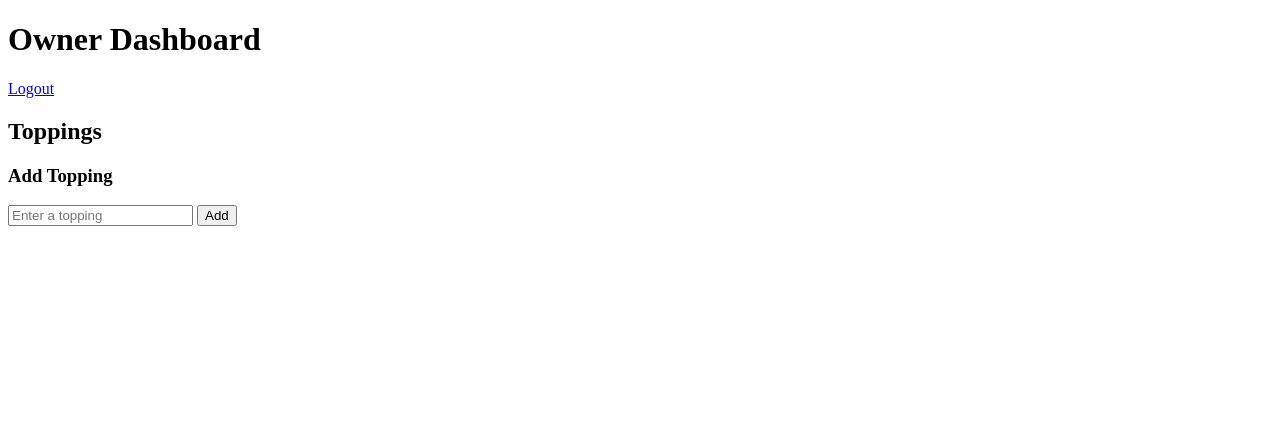
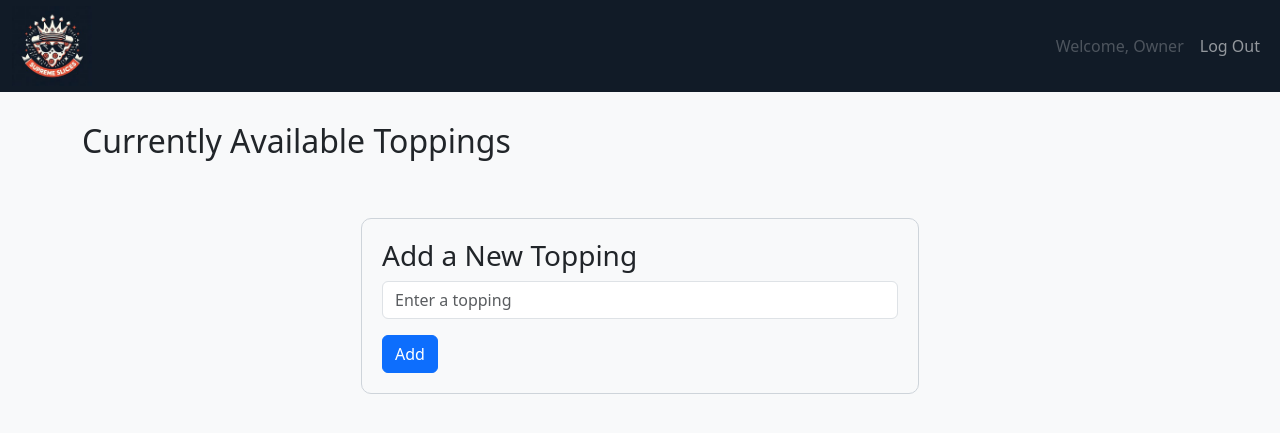
Before and after one commit to Sami-Tanquary/full-stack-developer, a Django app: page /owner/topping/add/ in a window 1280 px wide. Shown: the top 433 px of the page. Run offline with Django 5.2, Linux system fonts and the light colour scheme; some libraries are stand-ins or nearby versions.

Commit message:
Updated Owner Dashboard UI

```diff
--- a/pizzaManagement/Owner/templates/owner_dashboard.html
+++ b/pizzaManagement/Owner/templates/owner_dashboard.html
@@ -1,5 +1,8 @@
 <!DOCTYPE html>
 <html lang="en">
+    {% load bootstrap5 %}
+    {% bootstrap_css %}
+    {% load static %}
 <head>
     <meta charset="UTF-8">
     <title>Owner Dashboard</title>
@@ -29,36 +32,170 @@
             });
         });
     </script>
+    <!-- Bootstrap CSS -->
+    <link href="https://cdn.jsdelivr.net/npm/bootstrap@5.3.0-alpha1/dist/css/bootstrap.min.css" rel="stylesheet">
+    <style>
+        /* Custom CSS styles */
+        body {
+            background-color: #f8f9fa; /* Light gray background */
+        }
+
+        .navbar {
+            background-color: #111B27; /* Dark Blue */
+            padding-top: 1px; /* Reduce space above navbar */
+            padding-bottom: 1px; /* Reduce space below navbar */
+        }
+
+        .navbar-brand {
+            color: #fff; /* White text */
+        }
+
+        .navbar-brand:hover {
+            color: #fff; /* White text on hover */
+        }
+
+        .container {
+            margin-top: 50px; /* Add some top margin */
+        }
+
+        .topping-card {
+            background-color: #ffffff; /* White background */
+            border: 1px solid #dee2e6; /* Light gray border */
+            border-radius: 10px; /* Rounded corners */
+            margin-bottom: 20px; /* Bottom margin */
+        }
+
+        .topping-card-body {
+            padding: 20px; /* Padding inside the card */
+        }
+
+        .update-form {
+            margin-top: 10px; /* Top margin for update form */
+        }
+
+        /* Adjusted button styles */
+        .update-btn,
+        .submit-update {
+            font-size: 14px; /* Smaller font size */
+            padding: 5px 10px; /* Padding */
+            margin-right: 5px; /* Right margin */
+            border-radius: 5px; /* Rounded corners */
+        }
+
+        .update-btn {
+            background-color: #cfe7cf; /* Light pastel green */
+            border-color: #66cc99; /* Darker green border */
+            color: #212529; /* Dark gray */
+        }
+
+        .update-btn:hover {
+            background-color: #00b33c; /* Darker green on hover */
+            border-color: #00b33c; /* Darker green border on hover */
+        }
+
+        .delete-btn {
+            background-color: #f8d7da; /* Light pastel red */
+            border-color: #e06666; /* Darker red border */
+            color: #212529; /* Dark gray */
+        }
+
+        .delete-btn:hover {
+            background-color: #ff1a1a; /* Red color on hover */
+            border-color: #ff1a1a; /* Red border on hover */
+        }
+
+        /* Flex container for buttons */
+        .button-container {
+            display: flex;
+            justify-content: center; /* Center the buttons horizontally */
+            gap: 10px; /* Add space between buttons */
+        }
+
+        /* Center and add padding to add topping form container */
+        .add-topping-form-container {
+            width: 50%; /* Set width */
+            margin: 0 auto; /* Center horizontally */
+            border: 1px solid #ced4da; /* Light gray border */
+            border-radius: 10px; /* Rounded corners */
+            padding: 20px; /* Padding */
+            margin-top: 50px; /* Top margin */
+            margin-bottom: 50px; /* Bottom margin */
+        }
+    </style>
 </head>
+
 <body>
+    {% block content %}
+    <!-- Navbar -->
+    <nav class="navbar navbar-expand-lg navbar-dark fixed-top">
+        <div class="container-fluid">
+            <a class="navbar-brand me-auto" href="#">
+				<img src="{% static 'images/supreme_slices_logo.png' %}"  alt="Supreme Slices logo of a pizza with a crown and sunglasses" width="80" height="80">
+			</a>
+            <!-- Home button -->
+            <button class="navbar-toggler" type="button" data-bs-toggle="collapse" data-bs-target="#navbarNav"
+                aria-controls="navbarNav" aria-expanded="false" aria-label="Toggle navigation">
+                <span class="navbar-toggler-icon"></span>
+            </button>
+            <div class="collapse navbar-collapse" id="navbarNav">
+                <ul class="navbar-nav ms-auto">
+                    <li class="nav-item">
+                       <a class="nav-link disabled" href="#" tabindex="-1" aria-disabled="true">Welcome, Owner</a>
+                    </li>
+                    <li class="nav-item">
+                        <a class="nav-link" href="{% url 'logout' %}">Log Out</a>
+                    </li>
+                </ul>
             </div>
-    <h1>Owner Dashboard</h1>
-    <a href="{% url 'logout' %}">Logout</a>
+        </div>
+    </nav>
+
+    <!-- Main content -->
+    <div class="container">
+        <h1 class="mt-5 mb-4">Owner Dashboard</h1>
         {% if error_message %}
-        <p>{{ error_message }}</p>
+        <p class="alert alert-danger">{{ error_message }}</p>
         {% endif %}
-    <h2>Toppings</h2>
-    <ul>
+        <h2>Currently Available Toppings</h2>
+        <div class="row">
             {% for topping in toppings %}
-            <li>
-                <strong>{{ topping.name }}</strong> -
-                <button class="update-btn" data-id="{{ topping.id }}">Update</button>
+            <div class="col-md-4">
+                <div class="topping-card">
+                    <div class="topping-card-body">
+                        <h5 class="card-title">{{ topping.name }}</h5>
+                        <div class="button-container">
+                            <button class="btn btn-sm btn-primary update-btn" data-id="{{ topping.id }}">Update</button>
                             <form method="post" action="{% url 'delete_topping' topping.id %}">
                                 {% csrf_token %}
-                    <button type="submit">Delete</button>
+                                <button type="submit" class="btn btn-sm btn-danger delete-btn">Delete</button>
                             </form>
+                        </div>
                         <div class="update-form" id="update-form-{{ topping.id }}">
-                    <input type="text" id="update-input-{{ topping.id }}" value="{{ topping.name }}">
-                    <button class="submit-update" data-id="{{ topping.id }}">Submit</button>
+                            <input type="text" class="form-control" id="update-input-{{ topping.id }}" value="{{ topping.name }}">
+                            <button class="btn btn-sm btn-success submit-update" data-id="{{ topping.id }}">Submit</button>
                         </div>
-            </li>
+                    </div>
+                </div>
+            </div>
             {% endfor %}
-    </ul>
-    <h3>Add Topping</h3>
-    <form method="post" action="{% url 'add_topping' %}">
+        </div>
+        <div class="add-topping-form-container">
+            <h3>Add a New Topping</h3>
+            <form method="post" action="{% url 'add_topping' %}" class="add-topping-form">
                 {% csrf_token %}
-        <input type="text" name="name" placeholder="Enter a topping">
-        <button type="submit">Add</button>
+                <div class="mb-3">
+                    <input type="text" class="form-control" name="name" placeholder="Enter a topping">
+                </div>
+                <button type="submit" class="btn btn-primary">Add</button>
             </form>
+        </div>
+    </div>
+
+    <!-- Bootstrap JS -->
+    <script src="https://cdn.jsdelivr.net/npm/@popperjs/core@2.11.6/dist/umd/popper.min.js"
+        integrity="sha384-..." crossorigin="anonymous"></script>
+    <script src="https://cdn.jsdelivr.net/npm/bootstrap@5.3.0-alpha1/dist/js/bootstrap.min.js"
+        integrity="sha384-..." crossorigin="anonymous"></script>
 </body>
+{% endblock %}
 </html>
--- a/pizzaManagement/templates/home.html
+++ b/pizzaManagement/templates/home.html
@@ -56,10 +56,11 @@
     {% block content %}
     <!-- Navbar -->
     <nav class="navbar navbar-expand-lg navbar-dark fixed-top">
-        <div class="container">
+        <div class="container-fluid">
             <a class="navbar-brand me-auto" href="#">
 				<img src="{% static 'images/supreme_slices_logo.png' %}"  alt="Supreme Slices logo of a pizza with a crown and sunglasses" width="80" height="80">
 			</a>
+
             <!-- Home button -->
             <button class="navbar-toggler" type="button" data-bs-toggle="collapse" data-bs-target="#navbarNav"
                 aria-controls="navbarNav" aria-expanded="false" aria-label="Toggle navigation">
@@ -68,7 +69,7 @@
             <div class="collapse navbar-collapse" id="navbarNav">
                 <ul class="navbar-nav ms-auto">
                     <li class="nav-item">
-                        <a class="nav-link" href="#">Home</a>
+                        <a class="nav-link active" aria-current="page" href="#">Home</a>
                     </li>
                     <li class="nav-item">
                         <a class="nav-link" href="#">Log In</a>
```
Also changed, not shown: pizzaManagement/db.sqlite3. Lines whose indentation alone changed are shown as unchanged.
